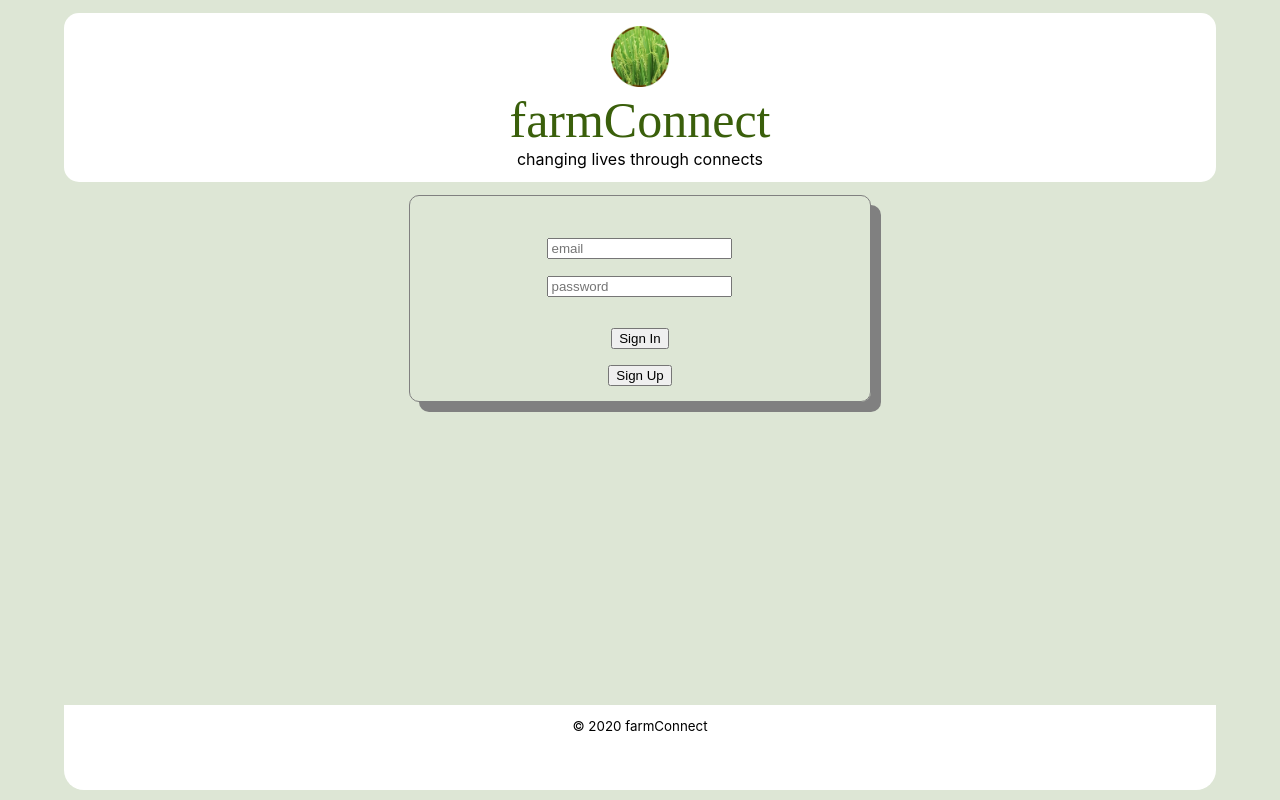
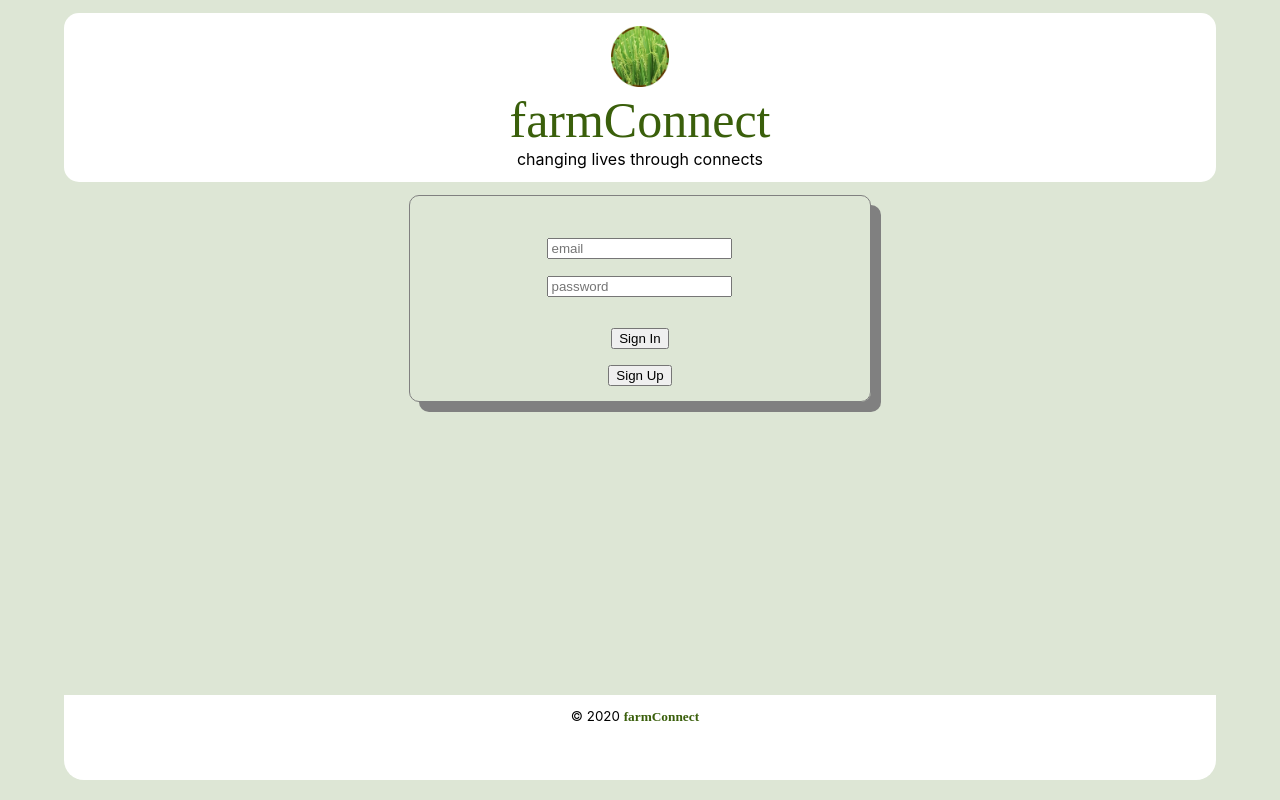
Before and after one commit to coula3/farm-connect, a React (Create React App) app in the folder farm-connect/: page / in a window 1280 px wide. Built offline with nearby package versions, Linux system fonts and the light colour scheme.

Commit message:
style app name on AppFooter

```diff
--- a/farm-connect/src/components/AppFooter/AppFooter.css
+++ b/farm-connect/src/components/AppFooter/AppFooter.css
@@ -4,8 +4,13 @@
     width: 90%;
     margin: 0% 5% 0% 5%;
     height: 75px;
-    bottom: 10px;
+    bottom: 20px;
     background-color: #FFF;
     padding-top: 10px;
     border-radius: 0px 0px 20px 20px;
 }
+
+#name_span {
+    color: #3a5f0b;
+    font-family: 'Piedra';
+}
--- a/farm-connect/src/components/AppFooter/AppFooter.js
+++ b/farm-connect/src/components/AppFooter/AppFooter.js
@@ -3,7 +3,7 @@ import './AppFooter.css';
 
 const AppFooter = () => (
     <div className="AppFooter_main_div">
-        <small>&copy; 2020 <span>farmConnect</span></small>
+        <small>&copy; 2020 <span id="name_span"><strong>farmConnect</strong></span></small>
     </div>
 )
 
```
